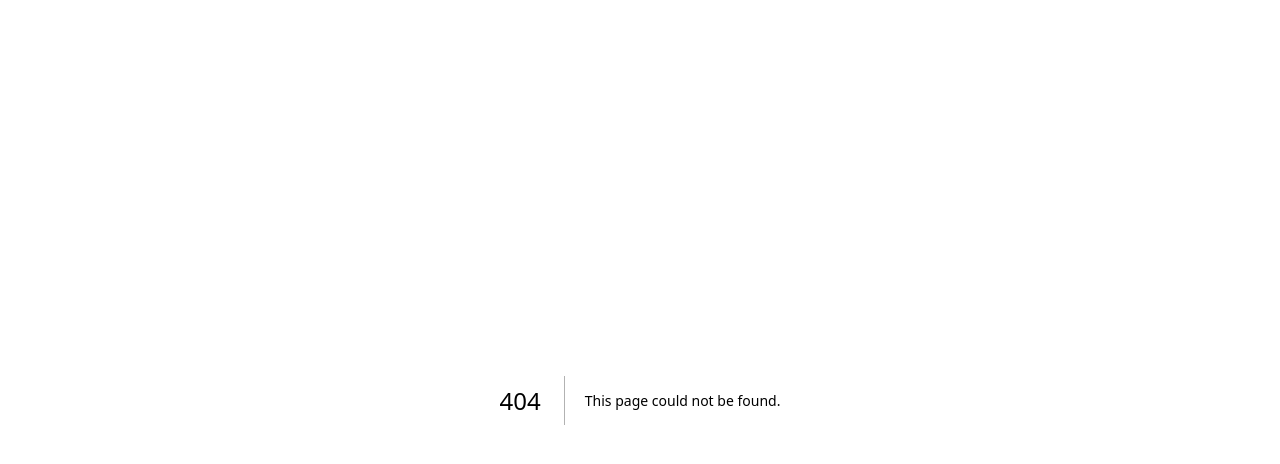
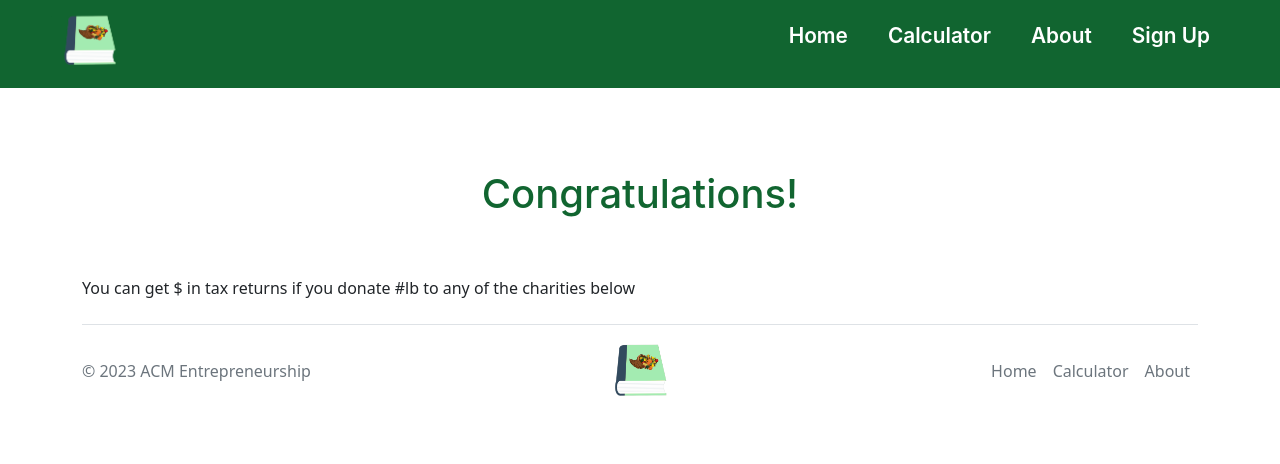
Before and after one commit to ACM-Entrepreneurship/harvest-book, a Next.js app in the folder harvest-book/: page /results in a window 1280 px wide. Before the commit this address had no page. Shown: the top 464 px of the page. Built offline with nearby package versions, Linux system fonts and the light colour scheme.

Commit message:
final calc

```diff
--- /dev/null
+++ b/harvest-book/pages/results.js
@@ -0,0 +1,19 @@
+//import { Link } from "react-router-dom";
+import Layout from '../components/Layout'
+
+function Results() {
+    return(
+        <>
+        <Layout>
+        <div>
+            <div className='container'>
+              <h1 id="paragraph_header">Congratulations!</h1>
+              <p id="results-text">You can get $ in tax returns if you donate #lb to any of the charities below</p>
+            </div>
+        </div>
+        </Layout>
+        </>
+    )
+}
+
+export default Results;
```
